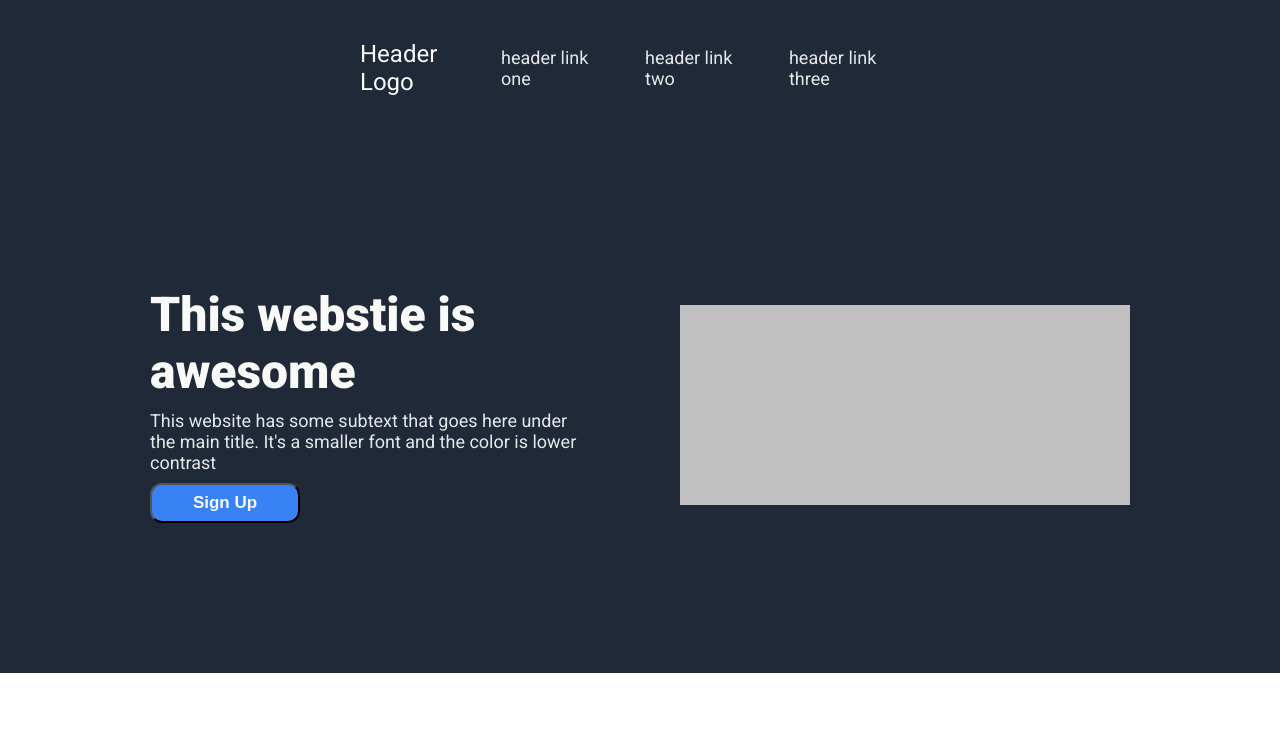
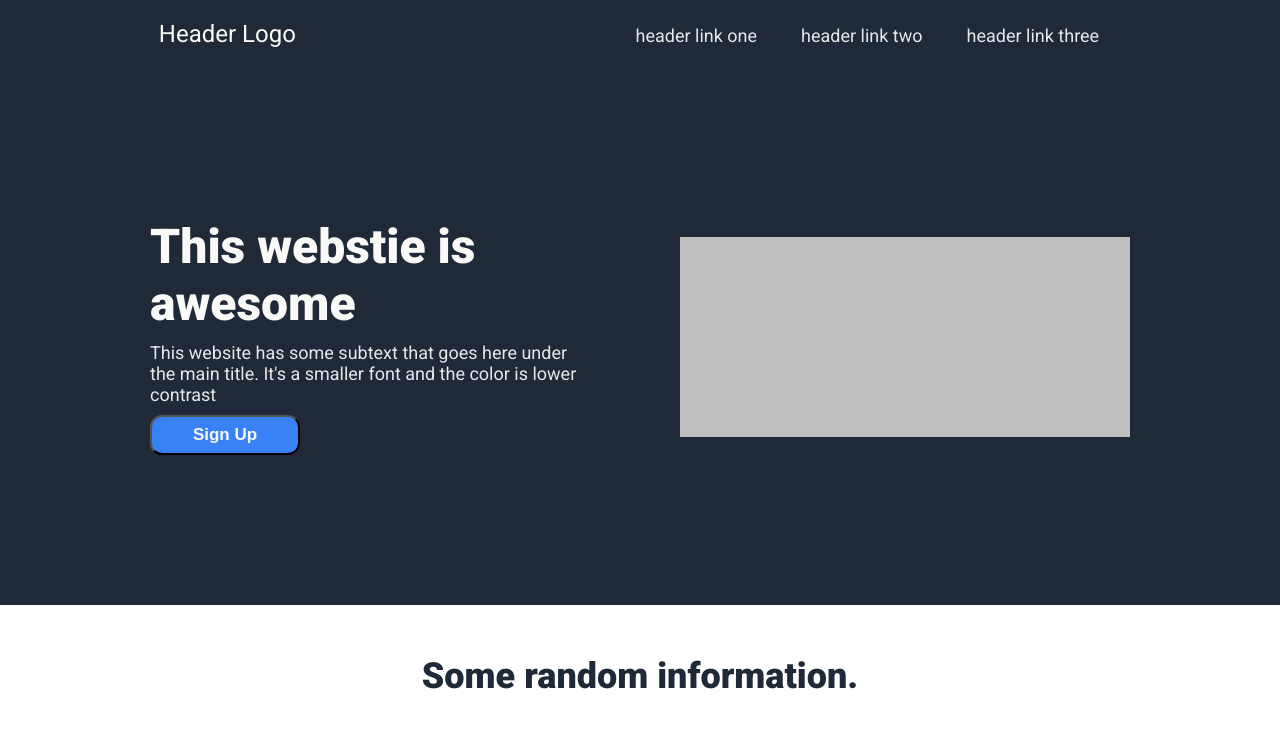
Before and after one commit to bntg01/Project-Landing-Page, a plain HTML site: page index.html in a window 1280 px wide. Drawn offline with Linux system fonts and the light colour scheme.

Commit message:
Fix header margins not scaling with page size

```diff
--- a/index.html
+++ b/index.html
@@ -35,5 +35,13 @@
 
         </div>
     </div>
+    <div class="white-container">
+        <div class="information-header">
+            Some random information.
+        </div>
+        <div class="row-container">
+
+        </div>
+    </div>
 </body>
 </html>
--- a/style.css
+++ b/style.css
@@ -7,10 +7,43 @@ body {
     margin: 0;
 }
 
+.header {
+    display: flex;
+    justify-content: space-around;
+}
+
+.logo{
+    font-size: 24px;
+    color: #f9faf8;
+    margin-top: 20px;
+    margin-bottom: 20px;
+}
+
+.header-links {
+    display: flex;
+    font-size: 18px;
+    align-items: flex-end;
+    justify-content: space-between;
+}
+
 .blue-container, .hero-container {
     display: flex;
     flex-direction: column;
     background-color: #1f2937;
+}
+
+.white-container{
+    display: flex;
+    flex-direction: column;
+}
+
+.information-header {
+    display: flex;
+    color: #1f2937;
+    font-size: 36px;
+    font-weight: 800;
+    justify-content: center;
+    margin: 50px 100px 50px 100px;
 }
 
 .hero-container {
@@ -31,27 +64,6 @@ body {
     flex-direction: column;
     justify-content: center;
     margin: 150px 150px 150px 50px;
-}
-
-.header {
-    display: flex;
-    margin-left: 360px;
-}
-
-.logo{
-    font-size: 24px;
-    color: #f9faf8;
-    margin-top: 40px;
-    margin-bottom: 40px;
-}
-
-.header-links {
-    display: flex;
-    font-size: 18px;
-    margin-left: auto;
-    margin-right: 360px;
-    align-items: center;
-    justify-content: space-between;
 }
 
 a {
```
